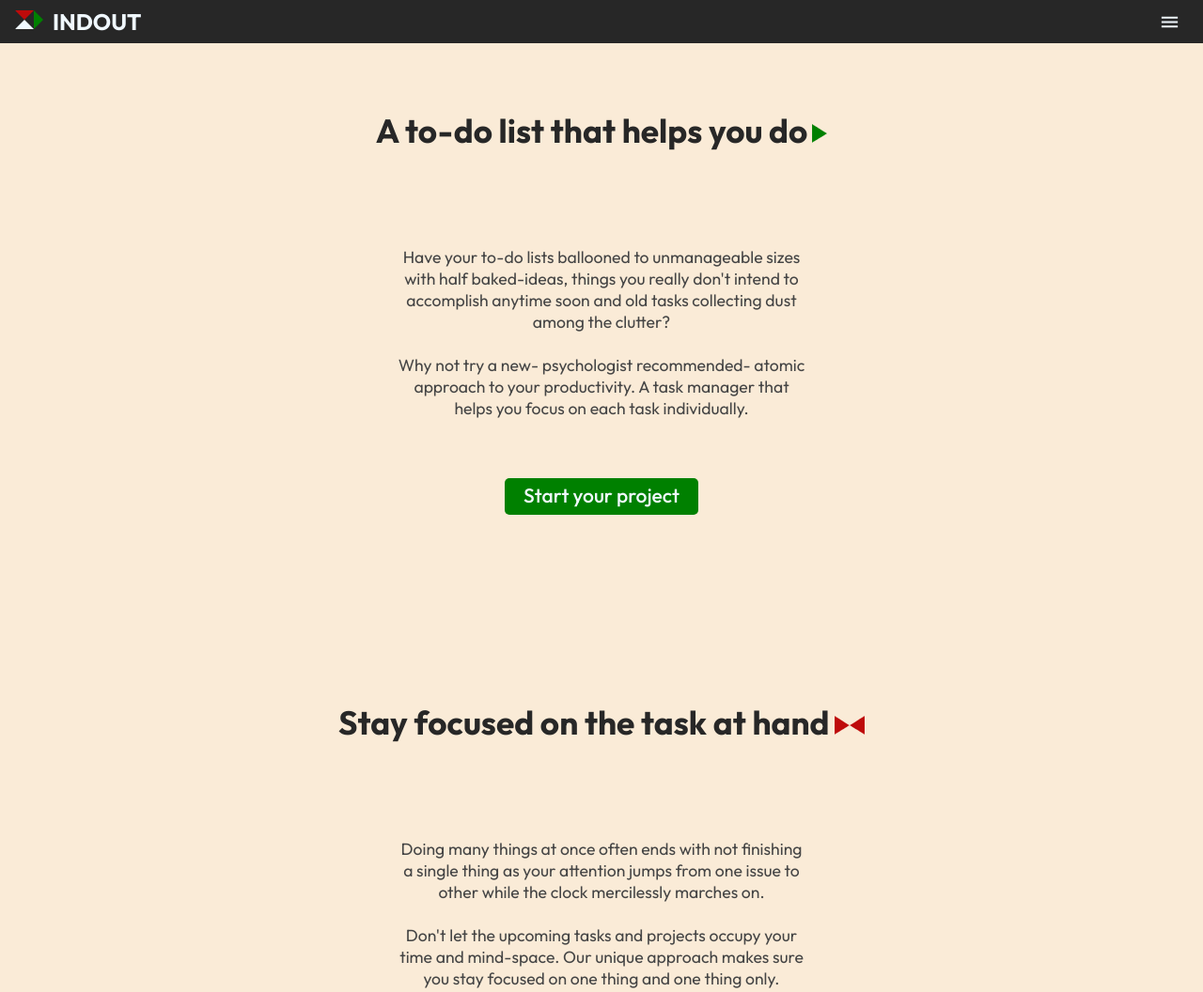
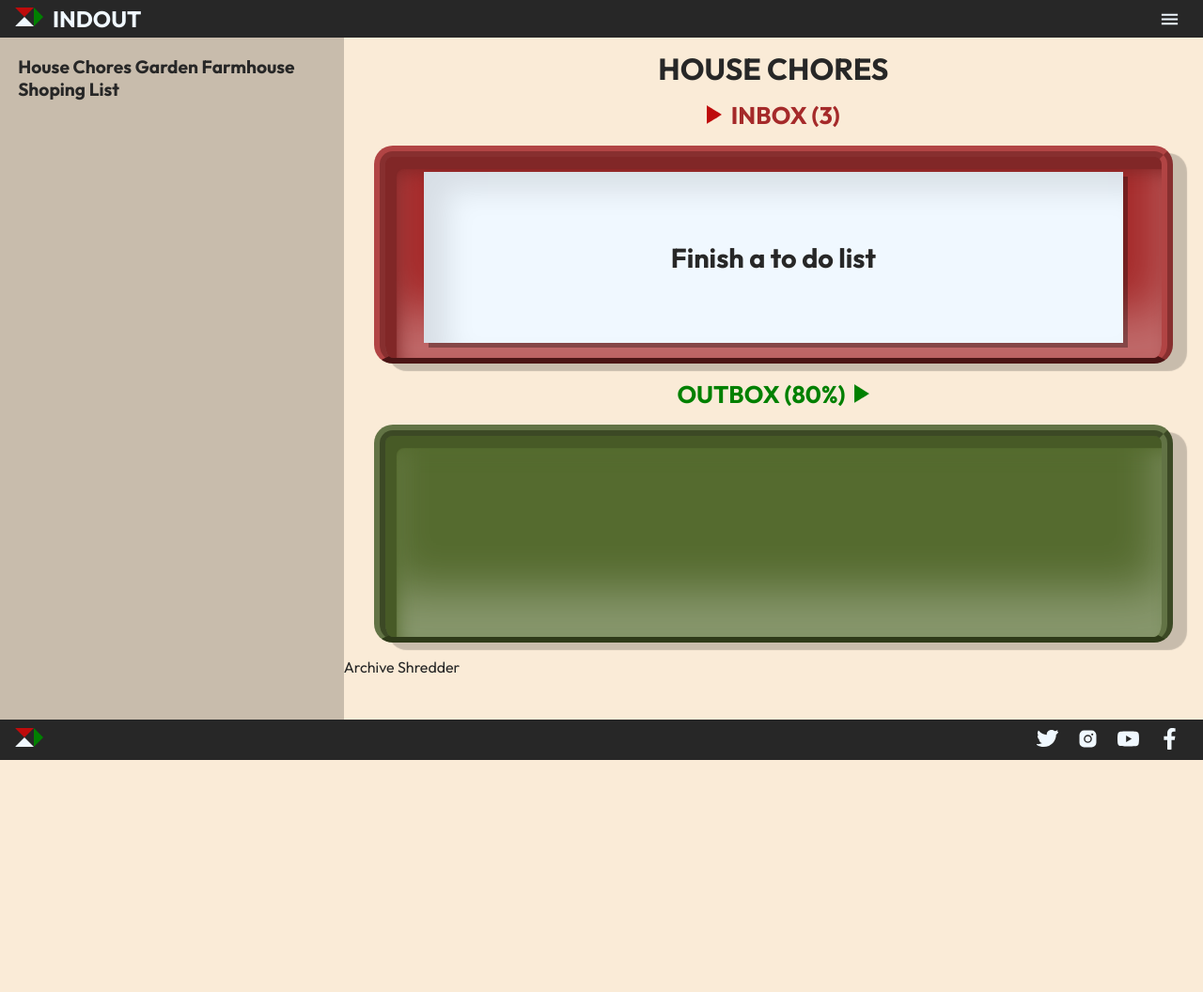
Before and after one commit to dibmens/odin-todo-list, a website built with webpack: page src/index.html in a window 1280 px wide. Shown: the top 1056 px of the page at 94% size. After the commit the page ends 809 px from the top, so only its background shows below. Built offline with nearby package versions, Linux system fonts and the light colour scheme.

Commit message:
Create basic content page layout

```diff
--- a/package.json
+++ b/package.json
@@ -5,6 +5,7 @@
   "main": "index.js",
   "scripts": {
     "test": "echo \"Error: no test specified\" && exit 1",
+    "server": "webpack serve",
     "dev": "webpack --mode development",
     "build": "webpack --mode production",
     "deploy": "gh-pages -d dist"
--- a/src/index.html
+++ b/src/index.html
@@ -16,10 +16,31 @@
         </div>
         <button class="menu-button settings"></button>
     </header>
-    <div class="content">
+    <div class="content-page">
+        <div class="projects">
+            House Chores
+            Garden
+            Farmhouse
+            Shoping List
+        </div>
+        <div class="active-project">
+            HOUSE CHORES
+        </div>
+        <div class="inbox-tasks">
+            INBOX (3)
+        </div>
+        <div class="inbox">
+            <div class="task">Finish a to do list</div>
+        </div>
+        <div class="outbox-tasks">
+            OUTBOX (80%)
+        </div>
+        <div class="outbox">
 
+        </div>
+        <div class="panel">Archive Shredder</div>
     </div>
-    <div class="footer">
+    <footer class="footer">
         <div class="logo">
             <div class="logo-icon">
                 <div class="icon-a"></div>
@@ -32,6 +53,6 @@
             <button onclick="window.location.href='https://www.youtube.com';" class="menu-button youtube"></button>
             <button onclick="window.location.href='https://www.facebook.com';" class="menu-button facebook"></button>
         </div>
-    </div>
+    </footer>
 </body>
 </html>
--- a/src/index.js
+++ b/src/index.js
@@ -2,4 +2,4 @@ import _ from 'lodash';
 import './style.css';
 import loadLandingPage from './landingPage';
 
-loadLandingPage();
+// loadLandingPage();
--- a/src/landingPage.js
+++ b/src/landingPage.js
@@ -1,11 +1,10 @@
 import Data from './data/taglines.json';
 
 export default function loadLandingPage(){
-    let content = document.querySelector(`.content`);
-
-    let intro = document.createElement(`div`);
-    intro.className = `intro`;
-    content.append(intro);
+    let header = document.querySelector(`.header`);
+    let landingPage = document.createElement(`div`);
+    landingPage.className = `landing-page`;
+    header.after(landingPage);
 
     Data.forEach((tagline) => {
         let div = document.createElement(`div`);
@@ -13,15 +12,14 @@ export default function loadLandingPage(){
         div.className = `tagline`;
         div.innerHTML = `${tagline["tagline"]}`;
         p.innerHTML = `${tagline["pitch"]}`;
-        intro.append(div,p);
+        landingPage.append(div,p);
     });
 
-    let firstParagraph = document.querySelector(`.intro :nth-child(2)`);
+    let secondTagline = document.querySelector(`.tagline:nth-of-type(2)`);
     let button = document.createElement(`button`);
     button.className = `start-button`;
     button.innerHTML = `Start your project`;
-    firstParagraph.append(button);
-
+    secondTagline.before(button);
     let secondButton = button.cloneNode(true);
-    intro.append(secondButton);
+    landingPage.append(secondButton);
 }
--- a/src/style.css
+++ b/src/style.css
@@ -8,8 +8,14 @@ body{
     background-color: antiquewhite;
     color: rgb(39, 39, 39);
     font-family: Outfit;
-    position: relative;
+    display: flex;
+    flex-direction: column;
+    min-height: 100vh;
+}
 
+.header {
+    position: sticky;
+    top: 0px;
 }
 
 .header,
@@ -19,13 +25,7 @@ body{
     align-items: center;
     gap: 1em;
     background-color: rgb(39, 39, 39);
-    padding: .2em 1em;
-}
-
-.header {
-    position: sticky;
-    top: 0px;
-}
+    padding: 0 1em;
 
     .logo {
         display: flex;
@@ -87,67 +87,64 @@ body{
     .facebook {
         background-image: url(./assets/icons/facebook.svg);
     }
+}
 
-
-.intro {
+.landing-page {
     padding: 0 1em;
     display: flex;
     flex-direction: column;
     align-items: center;
-    align-content: center;
+    /* align-content: center; */
     text-align: center;
     gap: 3em;
     background-image: url(./assets/icons/drawing.svg);
     background-repeat: no-repeat;
     background-position: bottom;
     background-clip: padding-box;
-}
 
     .tagline {
         margin-top: 2em;
         margin-bottom: 1em;
         font-size: 2.2em;
         font-weight: 700;
-}
-
-.tagline::after{
+        &::after{
             content: url(./assets/icons/green-arrow.svg);
             display: inline-block;
             margin-left: 5px;
         }
-
-.tagline:nth-of-type(2):after{
+        &:nth-of-type(2):after{
             content: url(./assets/icons/red-arrow-target.svg);
             display: inline-block;
             margin-left: 5px;
         }
 
-.tagline:nth-of-type(3):after{
+        &:nth-of-type(3):after{
             content: url(./assets/icons/green-red-arrow-choice.svg);
             display: inline-block;
             margin-left: 5px;
         }
 
 
-.tagline:nth-of-type(4):after{
+        &:nth-of-type(4):after{
             content: url(./assets/icons/green-arrow-motivate.svg);
             display: inline-block;
             margin-left: 5px;
         }
 
-.tagline:nth-of-type(5):after{
+        &:nth-of-type(5):after{
             content: url(./assets/icons/red-cube-stop.svg);
             display: inline-block;
             margin-left: 5px;
         }
 
-.tagline:nth-of-type(6):after{
+        &:nth-of-type(6):after{
             content: url(./assets/icons/green-red-arrow-progress.svg);
             display: inline-block;
             margin-left: 5px;
         }
+    }
 
-.intro > p {
+    p {
         color: rgb(69, 69, 69);
         font-size: 1.1em;
         max-width: 25em;
@@ -157,10 +154,97 @@ body{
         font-family: Outfit;
         color: aliceblue;
         font-weight: 500;
-    font-size: 1.2em;
+        font-size: 1.4em;
         background-color: green;
         border: 0;
-    border-radius: 5px;
+        border-radius: 3px;
         margin: 3em 0;
         padding: 5px 20px 8px 20px;
     }
+}
+
+.content-page {
+    flex-grow: 1;
+    display: grid;
+    grid-template-columns: 2fr 5fr;
+    grid-template-rows: 2fr 1fr 8fr 1fr 8fr 2fr;
+}
+
+/* .content-page > *{
+    border: 1px solid red;
+} */
+
+.projects {
+    grid-row: 1/7 ;
+    background-color: rgba(0,0,0,.2);
+    padding: 1em;
+    font-weight: 700;
+    font-size: 1.2em;
+}
+
+.active-project {
+    align-self: center;
+    text-align: center;
+    font-weight: 700;
+    font-size: 2em;
+}
+
+.inbox {
+    background-color: brown;
+    margin: 1em 2em;
+    border-radius: 20px;
+    border: 12px ridge rgba(190, 94, 94, .5);
+    border-bottom: 6px solid rgb(75, 21, 21);
+    box-shadow: inset  12px 13px 1px rgb(129, 39, 39), inset  13px 15px 20px rgb(129, 39, 39), inset  -1px -50px 50px rgba(255, 255, 255,.3), 15px 8px 1px rgba(0,0,0,.2);
+
+    display: flex;
+    justify-content: center;
+    align-items: center;
+}
+
+.outbox {
+    background-color: darkolivegreen;
+    margin: 1em 2em;
+    border-radius: 20px;
+    border: 12px ridge rgba(112, 124, 92, .5);
+    border-bottom: 6px solid rgb(46, 58, 25);
+    box-shadow: inset  12px 13px 1px rgb(71, 90, 38), inset  13px 15px 20px darkolivegreen, inset  -1px -50px 50px rgba(255, 255, 255,.3), 15px 8px 1px rgba(0,0,0,.2);
+}
+
+
+.inbox-tasks,
+.outbox-tasks {
+    text-align: center;
+    align-self: end;
+    font-weight: 700;
+    font-size: 1.6em;
+}
+
+.inbox-tasks {
+    color: brown;
+    &::before{
+        content: url(./assets/icons/red-arrow.svg);
+        display: inline-block;
+        margin-right: 5px;
+    }
+}
+
+.outbox-tasks {
+    color:green;
+    &::after{
+        content: url(./assets/icons/green-arrow.svg);
+        display: inline-block;
+        margin-left: 5px;
+    }
+}
+
+.task {
+    background-color: aliceblue;
+    box-shadow: 5px 5px rgba(0,0,0,.3), inset 25px 20px 30px rgba(0,0,0,.1);
+    width: 90%;
+    height: 85%;
+    text-align: center;
+    font-weight: 700;
+    font-size: 1.8em;
+    align-content: center;
+}
```
Lines whose indentation alone changed are shown as unchanged.
